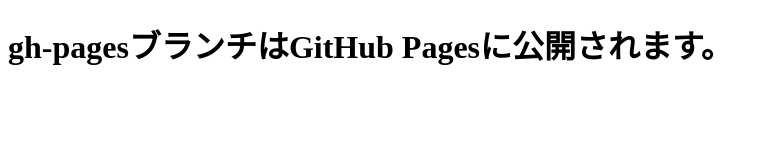
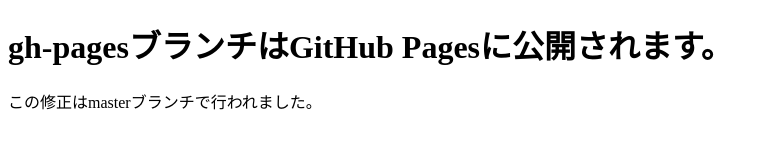
Before and after one commit to Naoki-Nishikawa/git-study, a plain HTML site: page index.html in a window 1280 px wide. Shown: the whole page, without its empty margins (0-768 px from the left). Drawn offline with Linux system fonts and the light colour scheme.

Commit message:
段落を追加

```diff
--- a/index.html
+++ b/index.html
@@ -6,5 +6,6 @@
     </head>
     <body>
         <h1>gh-pagesブランチはGitHub Pagesに公開されます。</h1>
+        <p>この修正はmasterブランチで行われました。</p>
     </body>
 </html>
```
